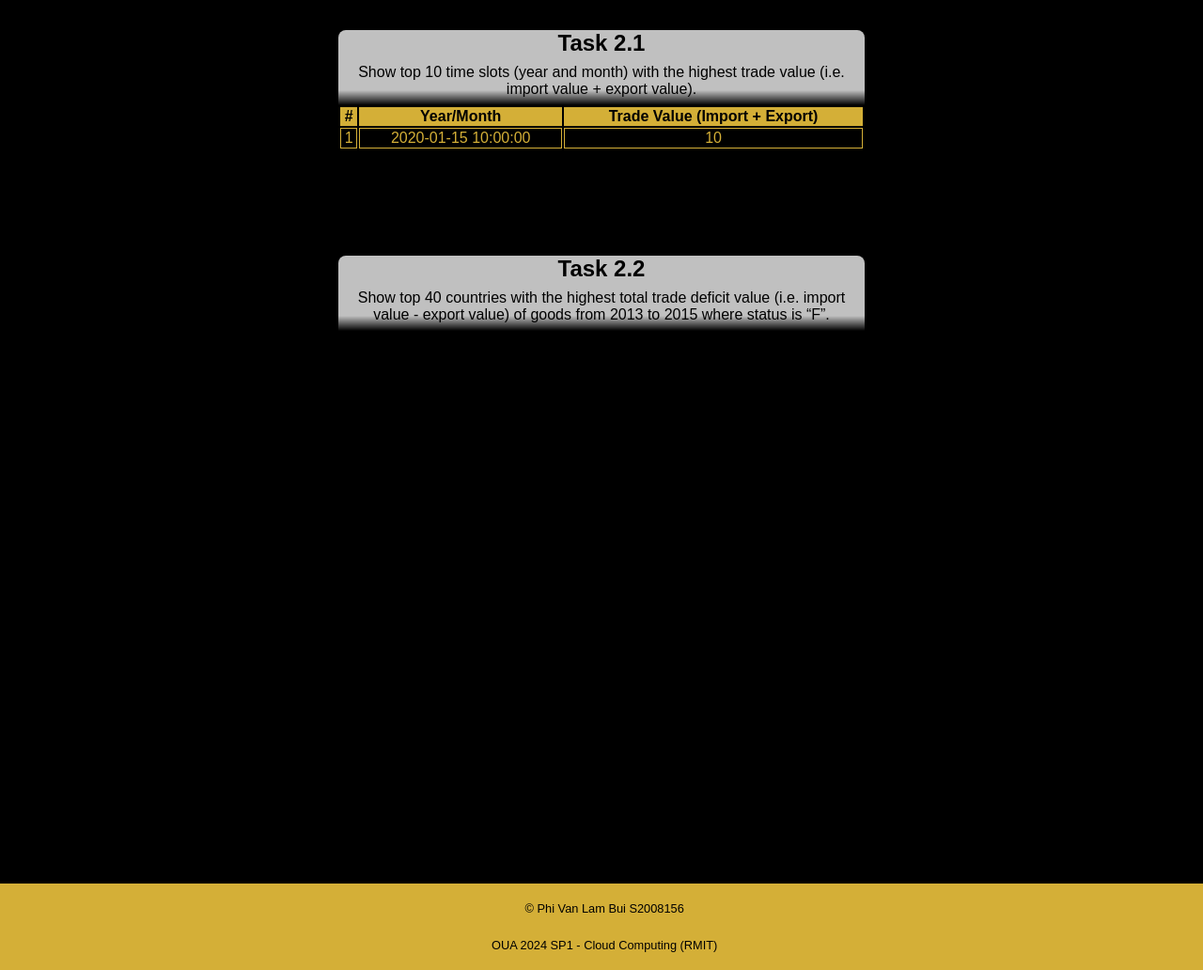
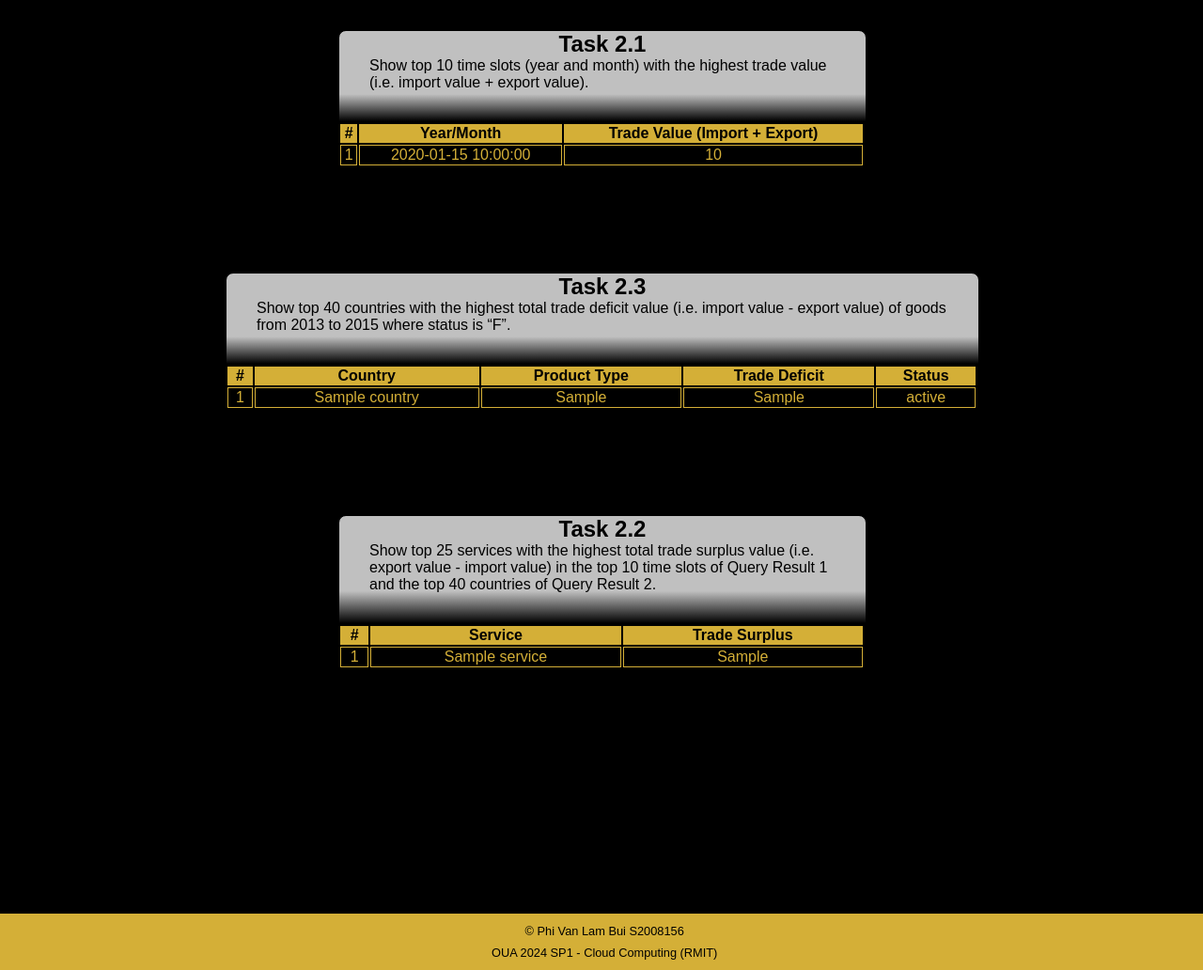
Before and after one commit to Fi-Boo/s2008156-cca1-2, a Flask app: template templates/index.html in a window 1280 px wide. Shown: the part 80-1112 px from the top of the page at 94% size. Run offline with Flask 3, Linux system fonts and the light colour scheme; the template is opened without the code that fills it: most values are stand-ins (such as "Sample title", 1, 10 or a date in 2020).

Commit message:
END OF DAY. ONLY T2.3 TO GO

```diff
--- a/main.py
+++ b/main.py
@@ -13,132 +13,61 @@ app = Flask(__name__)
 @app.route("/", methods=['GET', 'POST'])
 def index():
 
-    query = """
-    SELECT time_ref, SUM(value) as total
-    FROM `s2008156-cca1-2.country.gsquarterlySeptember20`
-    GROUP BY time_ref
-    ORDER BY total DESC
-    LIMIT 10;
-    """
-    job = bigQuery_client.query_and_wait(query)
+    query1 = """
+        SELECT time_ref, CAST(SUM(value) as int) as total
+        FROM `s2008156-cca1-2.country.gsquarterlySeptember20`
+        GROUP BY time_ref
+        ORDER BY total DESC
+        LIMIT 10;
+        """
+    job = bigQuery_client.query_and_wait(query1)
 
-    results7_1 = list(job)
+    results2_1 = list(job)
 
-
-    query1 ="""
-            WITH tradevalue AS
-            (
-                    SELECT   Substr(Cast(time_ref AS STRING), 1, 6) AS year_month,
-                            Sum(value)                             AS trade_value
-                    FROM     `s2008156-cca1-2.country.gsquarterlySeptember20`
-                    GROUP BY year_month )
-            SELECT   year_month AS time_ref,
-                    trade_value
-            FROM     tradevalue
-            ORDER BY trade_value DESC limit 10;
-
+    query2 ="""
+        SELECT countries.country_label AS country,
+        extras.product_type AS product_type,
+        CAST((import_total-export_total) as int) AS trade_deficit,
+        extras.status AS status
+        FROM  (SELECT country_code,
+                Sum(CASE
+                        WHEN time_ref BETWEEN 201301 AND 201512
+                                AND account = 'Exports' THEN value
+                        ELSE 0
+                        end) AS export_total
+        FROM   `s2008156-cca1-2.country.gsquarterlySeptember20`
+        WHERE  status = 'F'
+                AND product_type = 'Goods'
+        GROUP  BY country_code) AS export
+        JOIN (SELECT country_code,
+                        Sum(CASE
+                                WHEN time_ref BETWEEN 201301 AND 201512
+                                AND account = 'Imports' THEN value
+                                ELSE 0
+                        end) AS import_total
+                FROM   `s2008156-cca1-2.country.gsquarterlySeptember20`
+                WHERE  status = 'F'
+                        AND product_type = 'Goods'
+                GROUP  BY country_code) AS import
+                ON export.country_code = import.country_code
+        JOIN `s2008156-cca1-2.country.country_codes` AS countries
+                ON export.country_code = countries.country_code
+        JOIN (SELECT DISTINCT country_code,
+                                product_type,
+                                status
+                FROM   `s2008156-cca1-2.country.gsquarterlySeptember20`
+                WHERE  product_type = 'Goods'
+                        AND status = 'F') AS extras
+                ON export.country_code = extras.country_code
+        ORDER  BY trade_deficit DESC
+        LIMIT  40;
     """
 
+    job2 = bigQuery_client.query_and_wait(query2)
 
+    results2_2 = list(job2)
 
-    query2 ="""
-            WITH totaltrade AS
-            (
-                    SELECT   gs.country_code,
-                            cc.country_label,
-                            Sum(
-                            CASE
-                                    WHEN gs.time_ref BETWEEN 201301 AND      201512 THEN gs.value
-                                    ELSE 0
-                            END)                                            AS total_trade_value
-                    FROM     `s2008156-cca1-2.country.gsquarterlySeptember20`       AS gs
-                    JOIN     `s2008156-cca1-2.country.country_codes`  AS cc
-                    ON       gs.country_code = cc.country_code
-                    WHERE    gs.status = 'F'
-                    AND      gs.product_type = 'Goods'
-                    GROUP BY gs.country_code,
-                            cc.country_label ), imports AS
-            (
-                    SELECT   country_code,
-                            sum(
-                            CASE
-                                    WHEN time_ref BETWEEN 201301 AND      201512
-                                    AND      account = 'Imports' THEN value
-                                    ELSE 0
-                            END) AS import_value
-                    FROM     `s2008156-cca1-2.country.gsquarterlySeptember20`
-                    WHERE    status = 'F'
-                    AND      product_type = 'Goods'
-                    GROUP BY country_code ), exports AS
-            (
-                    SELECT   country_code,
-                            sum(
-                            CASE
-                                    WHEN time_ref BETWEEN 201301 AND      201512
-                                    AND      account = 'Exports' THEN value
-                                    ELSE 0
-                            END) AS export_value
-                    FROM     `s2008156-cca1-2.country.gsquarterlySeptember20`
-                    WHERE    status = 'F'
-                    AND      product_type = 'Goods'
-                    GROUP BY country_code )
-            SELECT   tt.country_label,
-                    'Goods'                           AS product_type,
-                    (i.import_value - e.export_value) AS trade_deficit,
-                    'F'                               AS status
-            FROM     imports i
-            JOIN     exports e
-            ON       i.country_code = e.country_code
-            JOIN     totaltrade tt
-            ON       i.country_code = tt.country_code
-            ORDER BY trade_deficit DESC limit 40;
-    """
-
-    query3 ="""
-            WITH toptimeslots AS
-            (
-                    -- Query Result 1
-                    SELECT   Substr(Cast(time_ref AS STRING), 1, 6) AS year_month
-                    FROM     `s2008156-cca1-2.country.gsquarterlySeptember20`
-                    GROUP BY year_month
-                    ORDER BY sum(value) DESC limit 10 ), topcountries AS
-            (
-                    -- Query Result 2
-                    SELECT   gs.country_code
-                    FROM     `s2008156-cca1-2.country.gsquarterlySeptember20`      AS gs
-                    JOIN     `s2008156-cca1-2.country.country_codes` AS cc
-                    ON       gs.country_code = cc.country_code
-                    WHERE    gs.status = 'F'
-                    AND      gs.product_type = 'Goods'
-                    GROUP BY gs.country_code
-                    ORDER BY sum(value) DESC limit 40 ), tradesurplus AS
-            (
-                    SELECT   service_code,
-                            sum(
-                            CASE
-                                    WHEN gs.account = 'Exports' THEN value
-                                    ELSE -value
-                            END)                                            AS trade_surplus
-                    FROM     `s2008156-cca1-2.country.gsquarterlySeptember20`      AS gs
-                    JOIN     `s2008156-cca1-2.country.services_codes` AS sc
-                    ON       gs.code = sc.service_code
-                    JOIN     toptimeslots tts
-                    ON       substr(cast(gs.time_ref AS string), 1, 6) = tts.year_month
-                    JOIN     topcountries tc
-                    ON       gs.country_code = tc.country_code
-                    GROUP BY service_code )
-            SELECT   sc.service_label,
-                    trade_surplus
-            FROM     tradesurplus ts
-            JOIN     `s2008156-cca1-2.country.services_codes` AS sc
-            ON       ts.service_code = sc.service_code
-            ORDER BY trade_surplus DESC limit 25;
-
-    """
-
-
-    return render_template("index.html", results7_1 = results7_1)
-
+    return render_template("index.html", results2_1 = results2_1, results2_2 = results2_2)
 
 if __name__ == "__main__":
     app.run(host="127.0.0.1", port=8080, debug=True)
--- a/static/style.css
+++ b/static/style.css
@@ -38,14 +38,16 @@ footer p {
 .content {
     margin: auto;
     width: 60rem;
+    padding-bottom: 20rem;
 }
 
 .taskDesc {
     width: 100%;
-    background-image: linear-gradient(silver 80%, black);
+    background-image: linear-gradient(silver 70%, black);
     color: black;
     padding: 0;
     border-radius: 0.5rem 0.5rem 0 0;
+    border: 1px solid black;
 }
 
 .taskDesc h2 {
@@ -53,19 +55,26 @@ footer p {
     margin: 0;
 }
 
+.taskDesc p {
+    text-align: left;
+    margin: 0 2rem 2rem;
+}
+
 table {
     width: 100%;
 }
 
-p {
-    margin: 0;
-    padding: 0.5rem;
-}
 
-.task2_1, .task2_2 {
+
+.task2_1, .task2_2, .task2_3 {
     width: 35rem;
     margin: 7rem auto 0;
 }
+
+.task2_2 {
+    width: 50rem;
+}
+
 
 tr:first-child {
     background-color: #d4af37;
--- a/templates/index.html
+++ b/templates/index.html
@@ -25,7 +25,7 @@
                         <th>Trade Value (Import + Export)</th>
                     </tr>
 
-                {% for result in results7_1 %}
+                {% for result in results2_1 %}
                     <tr>
                         <td>{{loop.index}}</td>
                         <td>{{ result['time_ref'] }}</td>
@@ -36,9 +36,53 @@
             </div>
             <div class="task2_2">
                 <div class="taskDesc">
-                    <h2>Task 2.2</h2>
+                    <h2>Task 2.3</h2>
                     <p>Show top 40 countries with the highest total trade deficit value (i.e. import value - export value) of goods from 2013 to 2015 where status is “F”.
                 </div>
+
+                <table id="table2_2">
+                    <tr>
+                        <th>#</th>
+                        <th>Country</th>
+                        <th>Product Type</th>
+                        <th>Trade Deficit</th>
+                        <th>Status</th>
+                    </tr>
+
+                {% for result in results2_2 %}
+                    <tr>
+                        <td>{{loop.index}}</td>
+                        <td>{{ result['country'] }}</td>
+                        <td>{{ result['product_type'] }}</td>
+                        <td>{{ result['trade_deficit'] }}</td>
+                        <td>{{ result['status'] }}</td>
+                    </tr>
+                {% endfor %}
+                </table>
+
+            </div>
+
+            <div class="task2_3">
+                <div class="taskDesc">
+                    <h2>Task 2.2</h2>
+                    <p>Show top 25 services with the highest total trade surplus value (i.e. export value - import value) in the top 10 time slots of Query Result 1 and the top 40 countries of Query Result 2.
+                </div>
+
+                <table id="table2_3">
+                    <tr>
+                        <th>#</th>
+                        <th>Service</th>
+                        <th>Trade Surplus</th>
+                    </tr>
+
+                {% for result in results2_3 %}
+                    <tr>
+                        <td>{{loop.index}}</td>
+                        <td>{{ result['service'] }}</td>
+                        <td>{{ result['trade_surplus'] }}</td>
+                    </tr>
+                {% endfor %}
+                </table>
 
             </div>
         </div>
```
Also changed, not shown: 1 other file.
